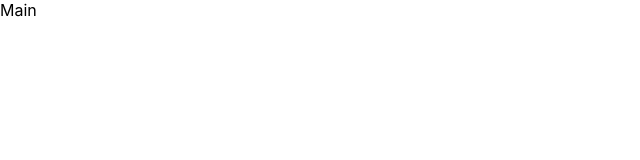
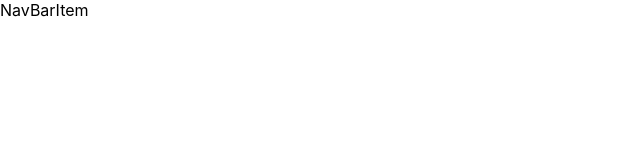
Before and after one commit to aimanaress/miniprojects, a React (Create React App) app: page / in a window 1280 px wide. Shown: the top 160 px of the page, without its empty margins (0-640 px from the left). Built offline with nearby package versions, Linux system fonts and the light colour scheme.

Commit message:
Initialize navbar

```diff
--- a/src/components/Main.js
+++ b/src/components/Main.js
@@ -1,7 +1,12 @@
 import React from "react";
+import NavBar from "./NavBar/NavBar";
 
-function Main() {
-  return <div>Main</div>;
-}
+const Main = () => {
+  return (
+    <React.Fragment>
+      <NavBar />
+    </React.Fragment>
+  );
+};
 
 export default Main;
--- /dev/null
+++ b/src/components/NavBar/NavBar.js
@@ -0,0 +1,13 @@
+import React from "react";
+
+import NavBarItem from "./NavBarItem";
+
+const NavBar = () => {
+  return (
+    <div>
+      <NavBarItem />
+    </div>
+  );
+};
+
+export default NavBar;
--- /dev/null
+++ b/src/components/NavBar/NavBarItem.js
@@ -0,0 +1,7 @@
+import React from "react";
+
+const NavBarItem = () => {
+  return <div>NavBarItem</div>;
+};
+
+export default NavBarItem;
```
